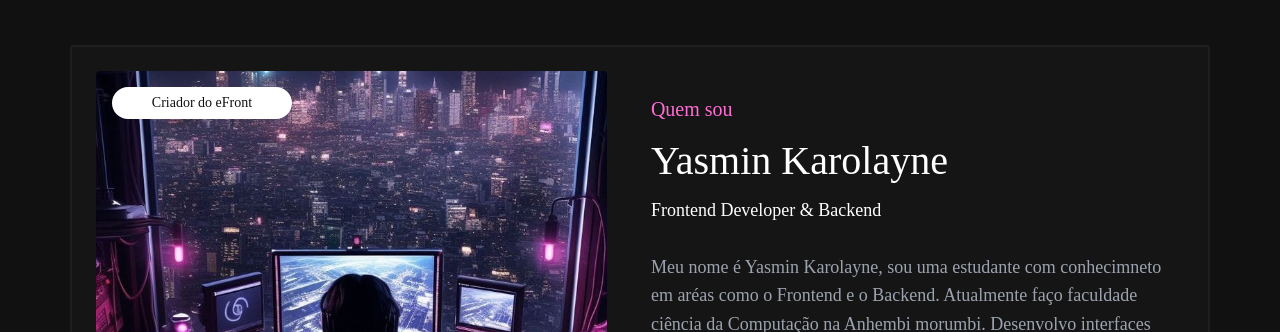
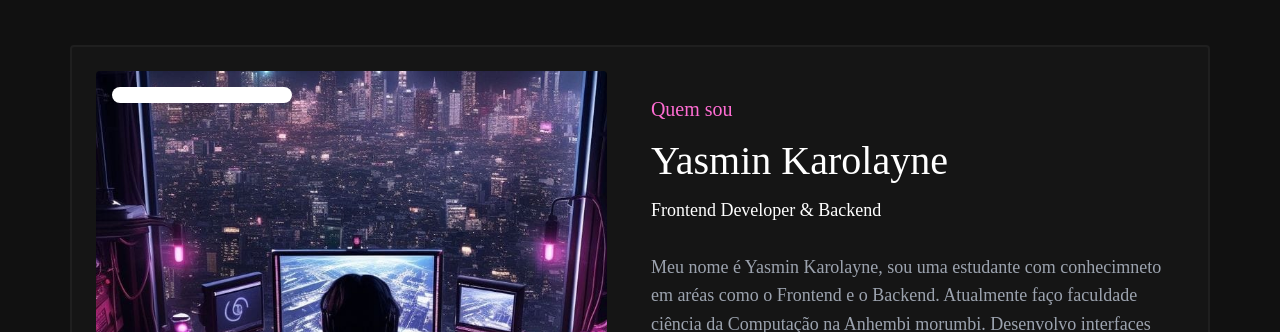
Before and after one commit to yasmink172003/um-pouco-sobre-mim, a plain HTML site: page index.html in a window 1280 px wide. Shown: the part 768-1100 px from the top of the page. Drawn offline with nearby package versions, Linux system fonts and the light colour scheme; files whose address does not match are found by name.

Commit message:
Atualizar o index.html

```diff
--- a/index.html
+++ b/index.html
@@ -107,7 +107,7 @@
       <div class="grid-layout">
         <div>
           <div id="creator-photo" class="delayMediumReveal">
-            <h3 class="delayExtraBigReveal">Criador do eFront</h3>
+            <h3 class="delayExtraBigReveal"></h3>
           </div>
           <div>
             <h4 class="delayMediumReveal">Quem sou</h4>
```
